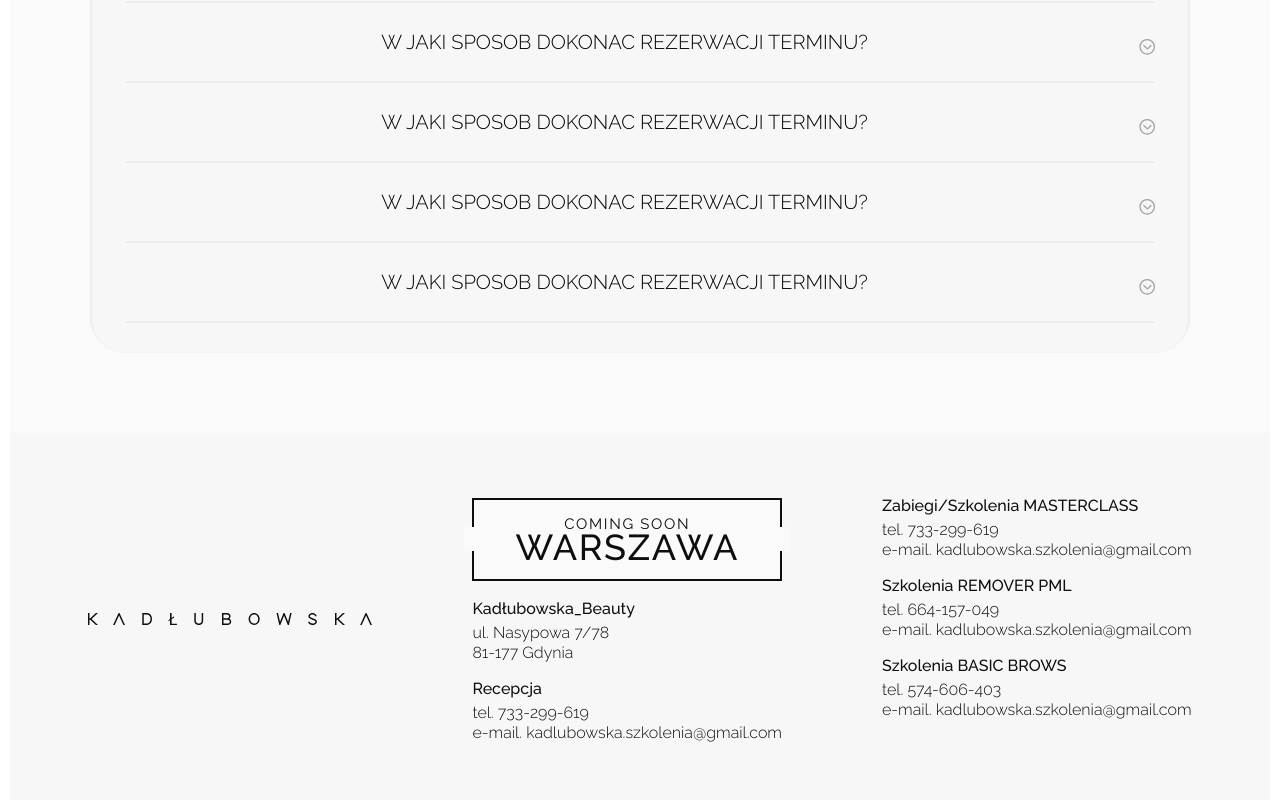
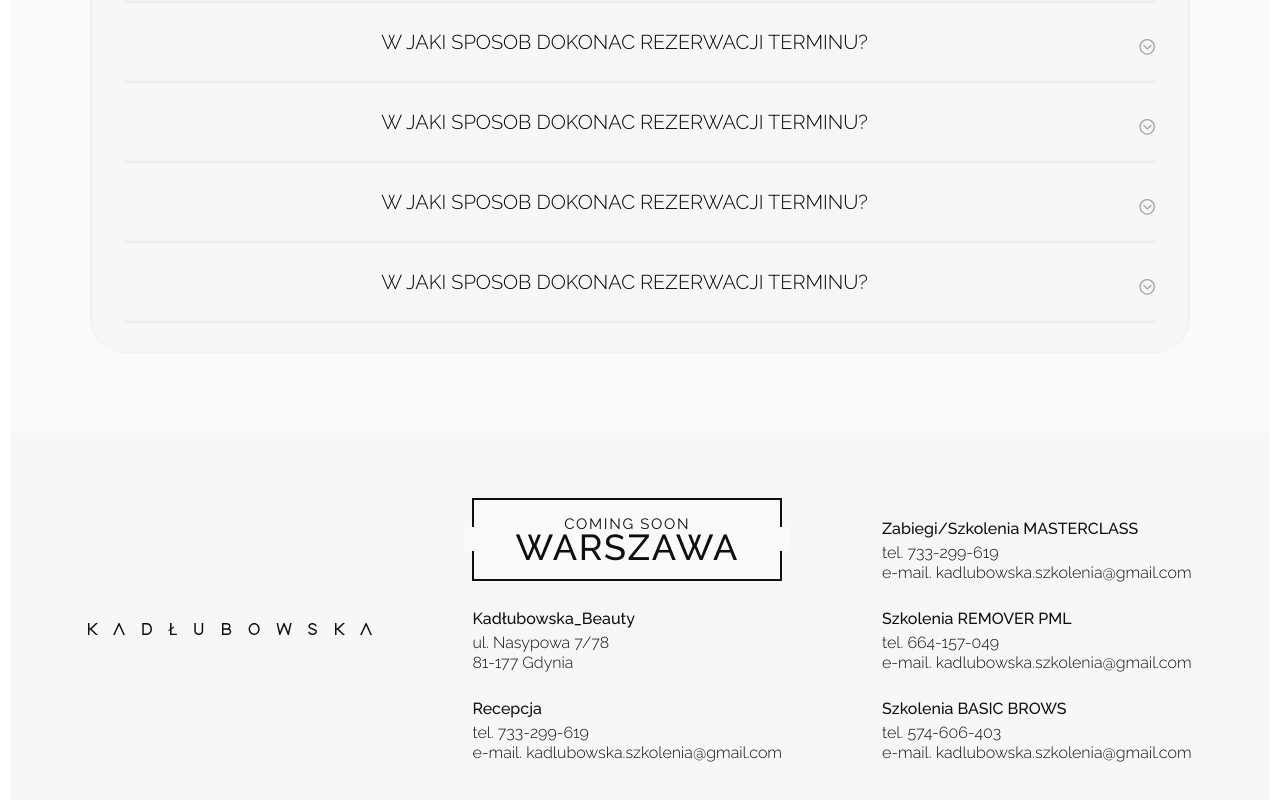
Before and after one commit to maras20193/kadlubowska, a Next.js app: page / in a window 1280 px wide. Shown: the part 5010-5810 px from the top of the page. Built offline with nearby package versions, Linux system fonts and the light colour scheme.

Commit message:
[FOOTER] update footer style

```diff
--- a/src/sections/FooterSection/FooterSection.styled.js
+++ b/src/sections/FooterSection/FooterSection.styled.js
@@ -37,6 +37,17 @@ export const Column = styled.div`
 
   &:first-child {
     align-self: center;
+  }
+
+  @media ${device.laptop} {
+    gap: 30px;
+
+    &:last-child {
+      align-self: flex-end;
+    }
+  }
+  @media ${device.laptopL} {
+    gap: 40px;
   }
 `;
 
```
